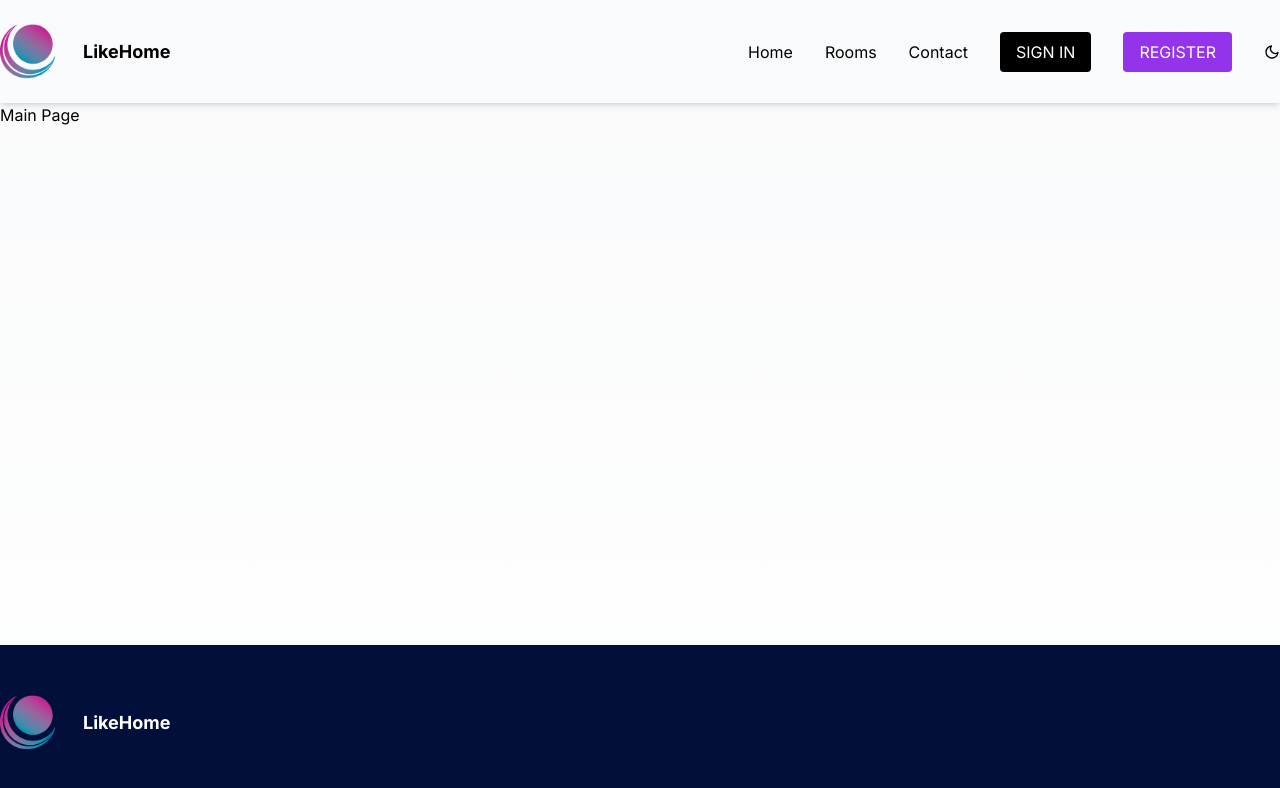
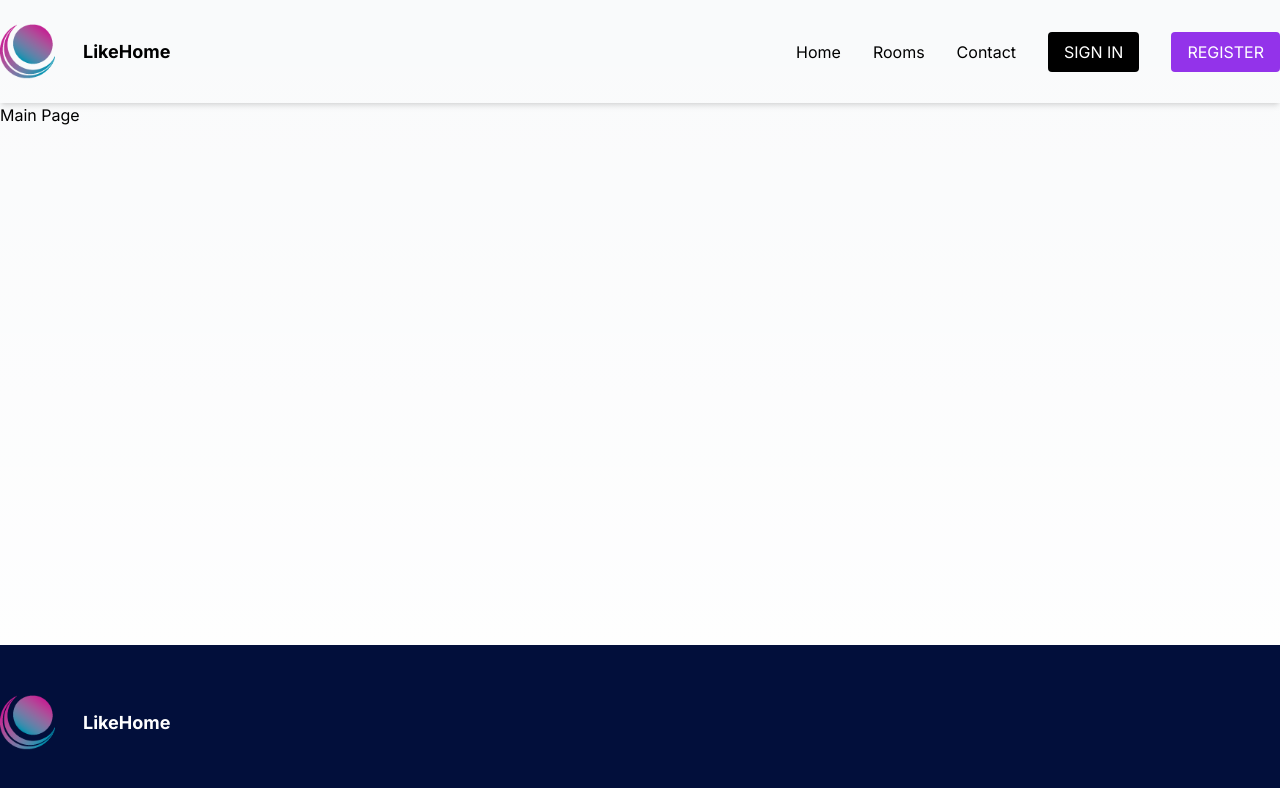
Before and after one commit to KingSand08/LikeHome, a Next.js app: page / in a window 1280 px wide. Shown: the top 788 px of the page. Built offline with nearby package versions, Linux system fonts and the light colour scheme.

Commit message:
Disable darkmode (for now)

```diff
--- a/components/layout/Header.tsx
+++ b/components/layout/Header.tsx
@@ -45,7 +45,7 @@ const Header = () => {
               {/* Register Button */}
               REGISTER
             </button>
-            <ThemeSwitch />
+            {/* <ThemeSwitch /> */}
           </div>
         </div>
       </div>
```
